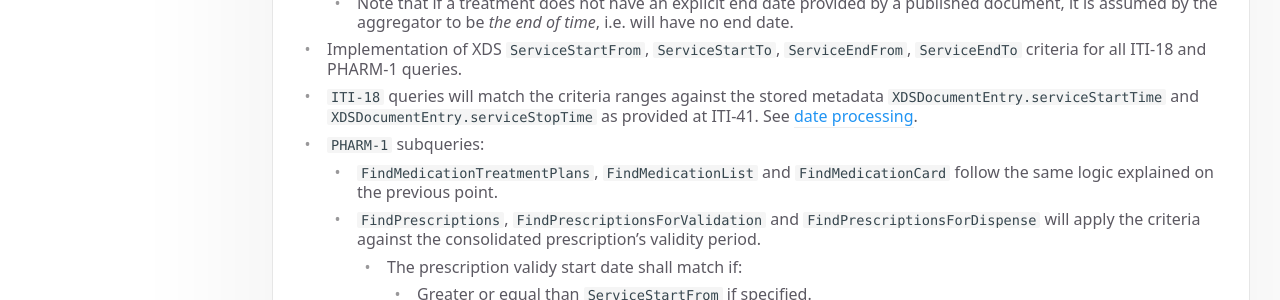
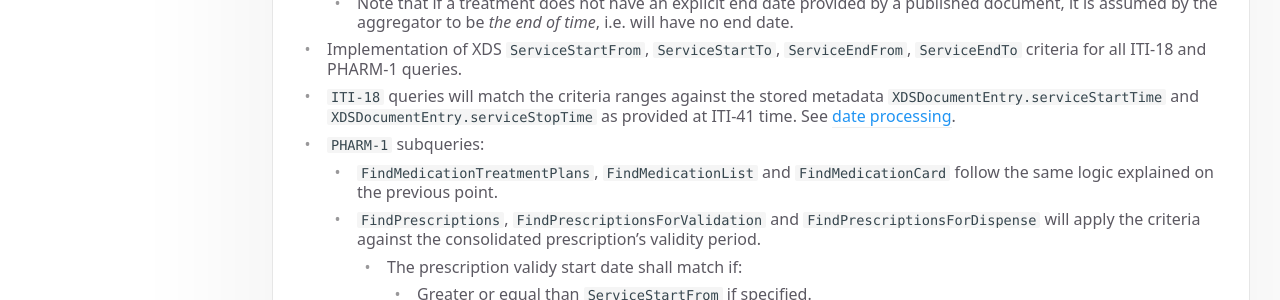
Before and after one commit to CARA-ch/emed-service-guide, an MkDocs documentation site: the page built from docs/other/upcoming_changes.md, in a window 1280 px wide and 900 px high, scrolled down 1838 px. Shown: the part 155-455 px from the top of the window. Built offline with MkDocs 1.6.1 and Material for MkDocs 9.7.7, drawn with Linux system fonts in a browser that asks for light colours; comment, search, counter and statistics services are not loaded.

Commit message:
minor fixes to upcoming changes

```diff
--- a/docs/other/upcoming_changes.md
+++ b/docs/other/upcoming_changes.md
@@ -51,7 +51,7 @@ Other aggregator changes:
 	- If neither `ServiceEndFrom` nor `ServiceEndTo` are specified, all treatments ending at any date will meet the service end criterium.
 	- Note that if a treatment does not have an explicit end date provided by a published document, it is assumed by the aggregator to be *the end of time*, i.e. will have no end date.
 - Implementation of XDS `ServiceStartFrom`, `ServiceStartTo`, `ServiceEndFrom`, `ServiceEndTo` criteria for all ITI-18 and PHARM-1 queries.
-  - `ITI-18` queries will match the criteria ranges against the stored metadata `XDSDocumentEntry.serviceStartTime` and `XDSDocumentEntry.serviceStopTime` as provided at ITI-41. See [date processing](transactions/date_processing.md).
+  - `ITI-18` queries will match the criteria ranges against the stored metadata `XDSDocumentEntry.serviceStartTime` and `XDSDocumentEntry.serviceStopTime` as provided at ITI-41 time. See [date processing](transactions/date_processing.md).
   - `PHARM-1` subqueries:
     - `FindMedicationTreatmentPlans`, `FindMedicationList` and `FindMedicationCard` follow the same logic explained on the previous point.
 	- `FindPrescriptions`, `FindPrescriptionsForValidation` and `FindPrescriptionsForDispense` will apply the criteria against the consolidated prescription's validity period.
```
